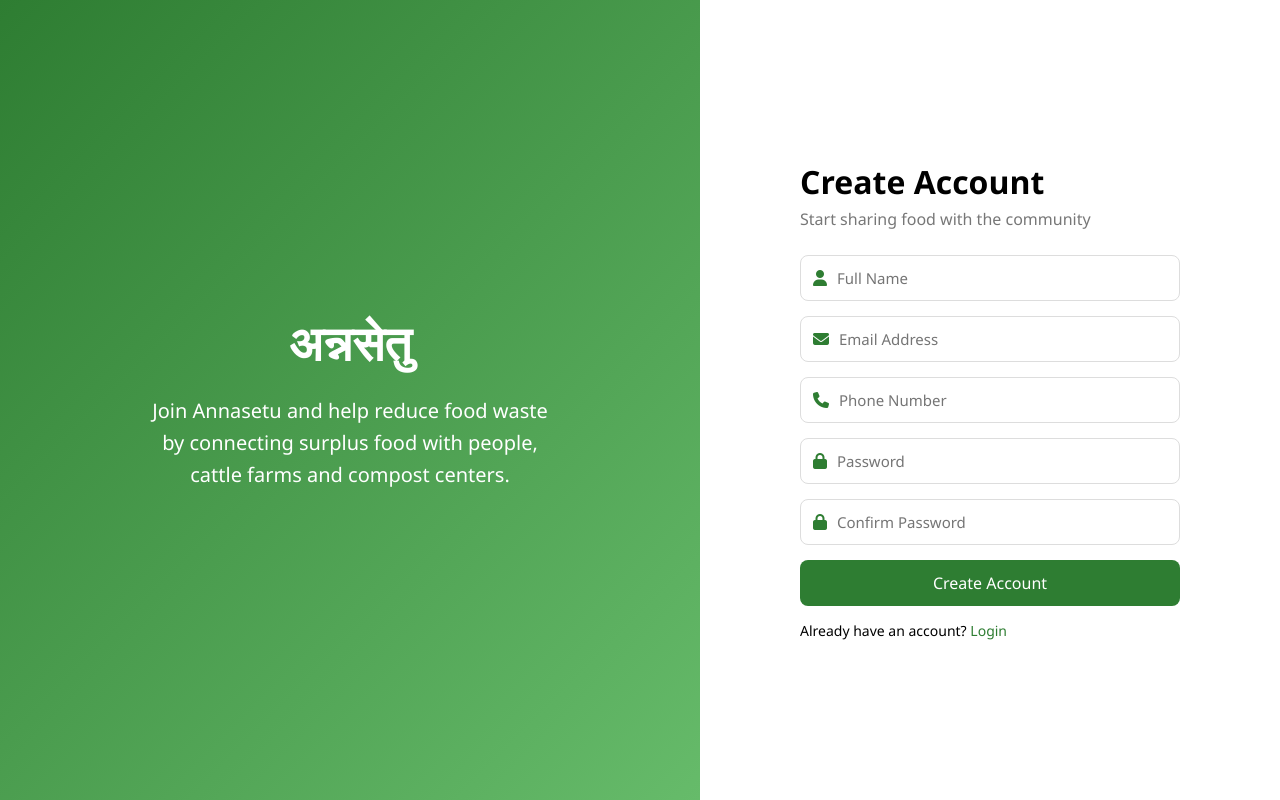
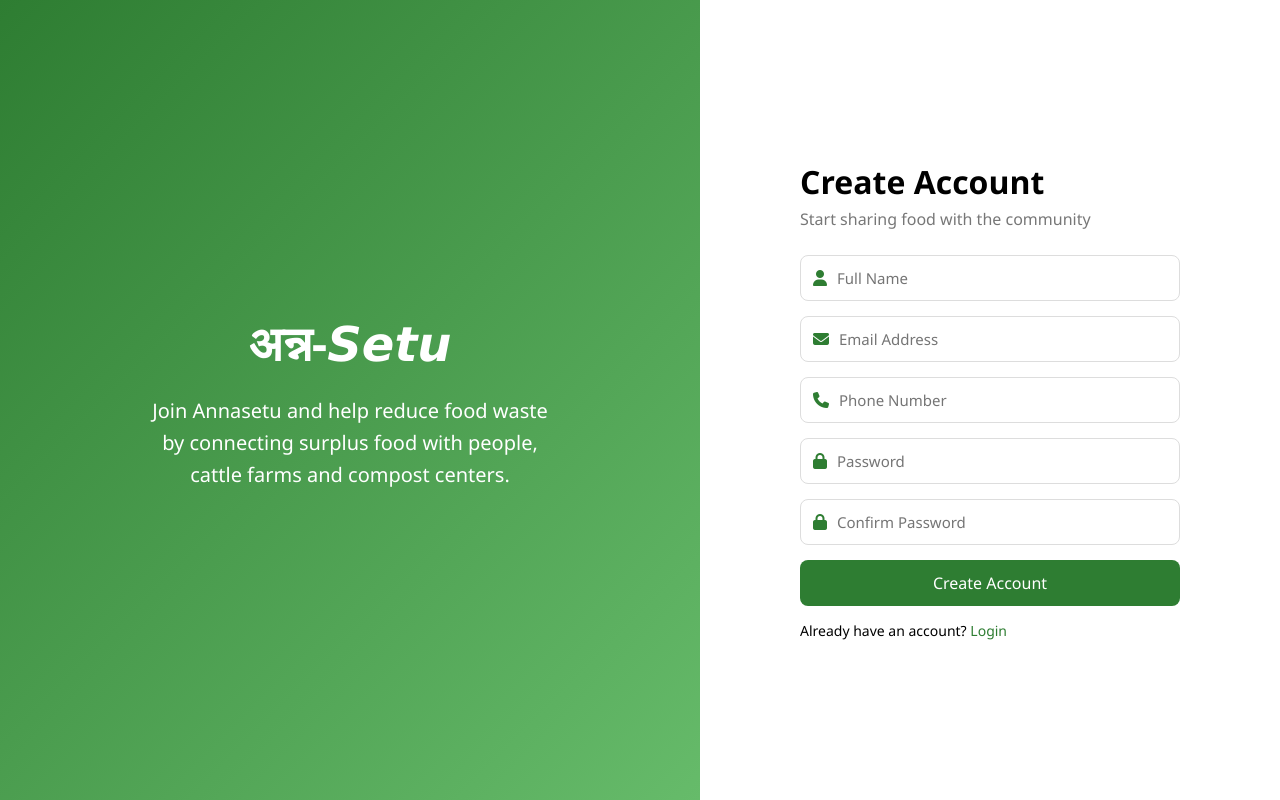
Before and after one commit to amit2120y/Food-loss-Mitigation, a website: page project/annasetu/annasetu_clients/register.html in a window 1280 px wide. Drawn offline with Linux system fonts and the light colour scheme.

```diff
--- a/project/annasetu/annasetu_clients/register.html
+++ b/project/annasetu/annasetu_clients/register.html
@@ -13,7 +13,7 @@
     <div class="container">
         <!-- LEFT PANEL -->
         <div class="left-panel">
-            <h1>अन्नसेतु</h1>
+            <h1>अन्न-𝙎𝙚𝙩𝙪</h1>
             <p>
                 Join Annasetu and help reduce food waste by connecting surplus food
                 with people, cattle farms and compost centers.
```
